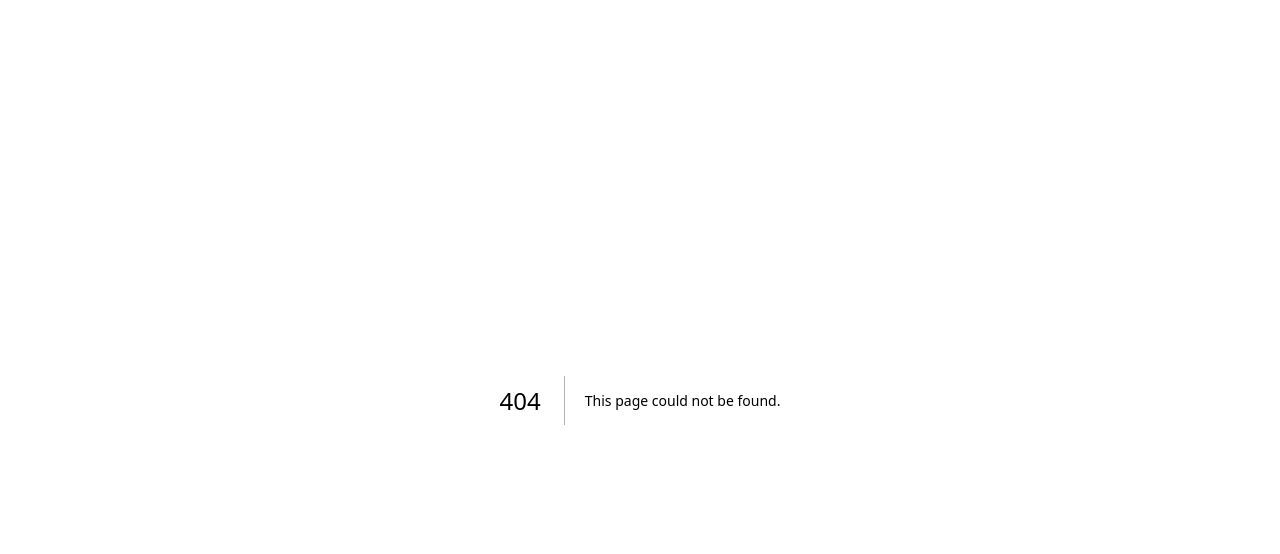
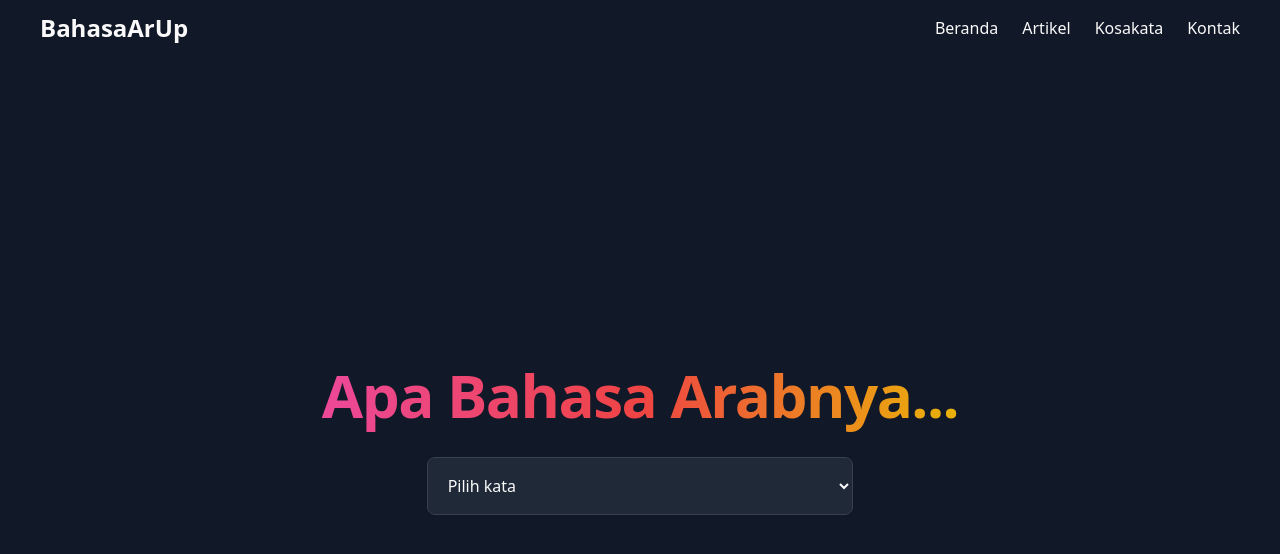
Before and after one commit to mirzavic4869/sandbox-nextjs, a Next.js app: page /kosakata in a window 1280 px wide. Before the commit this address had no page. Shown: the top 554 px of the page. Built offline with nearby package versions, Linux system fonts and the light colour scheme.

Commit message:
add home page

```diff
--- /dev/null
+++ b/src/app/components/header/page.tsx
@@ -0,0 +1,37 @@
+import Link from 'next/link';
+import React from 'react';
+
+export default function Header() {
+  const NavLink = [
+    {
+      menu: 'Beranda',
+      link: '/',
+    },
+    {
+      menu: 'Artikel',
+      link: '/artikel',
+    },
+    {
+      menu: 'Kosakata',
+      link: '/kosakata',
+    },
+    {
+      menu: 'Kontak',
+      link: '/kontak',
+    },
+  ];
+
+  return (
+    <nav className="flex justify-between items-center px-3 py-3 md:px-10 mx-auto max-w-7xl">
+      <h1 className="font-semibold text-xl sm:text-2xl">BahasaArUp</h1>
+      {/* Nav Desktop */}
+      <ul className="sm:flex gap-6 hidden">
+        {NavLink.map(({ menu, link }, index) => (
+          <li key={index}>
+            <Link href={link}>{menu}</Link>
+          </li>
+        ))}
+      </ul>
+    </nav>
+  );
+}
--- a/src/app/globals.css
+++ b/src/app/globals.css
@@ -6,3 +6,22 @@ body {
   background-color: #111827;
   color: #fafafa;
 }
+
+.animate-gradient {
+  background-size: 300%;
+  -webkit-animation: animatedgradient 6s ease infinite alternate;
+  -moz-animation: animatedgradient 6s ease infinite alternate;
+  animation: animatedgradient 6s ease infinite alternate;
+}
+
+@keyframes animatedgradient {
+  0% {
+    background-position: 0% 50%;
+  }
+  50% {
+    background-position: 100% 50%;
+  }
+  100% {
+    background-position: 0% 50%;
+  }
+}
--- /dev/null
+++ b/src/app/kosakata/page.tsx
@@ -0,0 +1,46 @@
+'use client';
+
+import { useState } from 'react';
+import { wordOptions } from '../lib/data';
+import Image from 'next/image';
+
+type WordOption = {
+  text: string;
+  value: string;
+  image: string;
+};
+
+export default function Home() {
+  const [selectedOption, setSelectedOption] = useState<WordOption | null>(null);
+
+  const onChange: React.ComponentProps<'select'>['onChange'] = (e) => {
+    const selectedValue = e.target.value;
+    const option = wordOptions.find((opt) => opt.value === selectedValue) || null;
+    setSelectedOption(option);
+  };
+
+  return (
+    <main className="mx-auto flex flex-col items-center h-screen justify-center">
+      <h1 className="block bg-clip-text text-transparent font-extrabold text-4xl sm:text-5xl lg:text-6xl tracking-tight text-center pb-8 bg-gradient-to-r from-pink-500 via-red-500 to-yellow-500">Apa Bahasa Arabnya...</h1>
+      <div className="pb-8 lg:w-1/3 w-2/3">
+        <select className="bg-gray-800 border w-full border-gray-700 p-4 shadow-sm  outline-none rounded-lg" onChange={onChange} value={selectedOption?.value || ''}>
+          <option value="" disabled>
+            Pilih kata
+          </option>
+          {wordOptions.map((option, index) => (
+            <option key={index} value={option.value}>
+              {option.text}
+            </option>
+          ))}
+        </select>
+      </div>
+      {/* Card */}
+      {selectedOption && (
+        <div className="bg-gray-800 overflow-hidden rounded-lg border border-gray-700 p-4 shadow-sm transition hover:shadow-primary cursor-default">
+          {selectedOption?.image ? <Image className="aspect-[4/3] rounded-lg object-cover object-center" src={selectedOption.image} width={200} height={200} alt="gambar" /> : ''}
+          <p className="text-center pt-6 pb-4 text-4xl font-bold">{selectedOption?.value}</p>
+        </div>
+      )}
+    </main>
+  );
+}
--- a/src/app/layout.tsx
+++ b/src/app/layout.tsx
@@ -1,6 +1,7 @@
 import type { Metadata } from 'next';
 import localFont from 'next/font/local';
 import './globals.css';
+import Header from './components/header/page';
 
 const geistSans = localFont({
   src: './fonts/GeistVF.woff',
@@ -25,7 +26,10 @@ export default function RootLayout({
 }>) {
   return (
     <html lang="en">
-      <body className={`${geistSans.variable} ${geistMono.variable} antialiased`}>{children}</body>
+      <body className={`${geistSans.variable} ${geistMono.variable} antialiased`}>
+        <Header />
+        {children}
+      </body>
     </html>
   );
 }
--- a/src/app/page.tsx
+++ b/src/app/page.tsx
@@ -1,46 +1,13 @@
-'use client';
-
-import { useState } from 'react';
-import { wordOptions } from './lib/data';
 import Image from 'next/image';
 
-type WordOption = {
-  text: string;
-  value: string;
-  image: string;
-};
-
 export default function Home() {
-  const [selectedOption, setSelectedOption] = useState<WordOption | null>(null);
-
-  const onChange: React.ComponentProps<'select'>['onChange'] = (e) => {
-    const selectedValue = e.target.value;
-    const option = wordOptions.find((opt) => opt.value === selectedValue) || null;
-    setSelectedOption(option);
-  };
-
   return (
-    <main className="mx-auto flex flex-col items-center h-screen justify-center">
-      <h1 className="block bg-clip-text text-transparent font-extrabold text-4xl sm:text-5xl lg:text-6xl tracking-tight text-center pb-8 bg-gradient-to-l from-green-200 via-green-300 to-blue-500">Apa Bahasa Arabnya...</h1>
-      <div className="pb-8 lg:w-1/3 w-2/3">
-        <select className="bg-gray-800 border w-full border-gray-700 p-4 shadow-sm  outline-none rounded-lg" onChange={onChange} value={selectedOption?.value || ''}>
-          <option value="" disabled>
-            Pilih kata
-          </option>
-          {wordOptions.map((option, index) => (
-            <option key={index} value={option.value}>
-              {option.text}
-            </option>
-          ))}
-        </select>
+    <main className="mx-auto flex flex-row items-center min-h-fit justify-center gap-20">
+      <div className="flex md:flex-col">
+        <h1 className="block bg-gradient-to-r from-green-300 via-blue-500 to-purple-600 bg-clip-text text-transparent font-extrabold text-4xl sm:text-5xl lg:text-6xl tracking-tight animate-gradient w-2/3">Akhirnya Bisa Bahasa Arab</h1>
+        <p className="mt-4 max-w-3xl w-2/3 sm:text-xl sm:leading-relaxed">Buat kamu yang belum pernah belajar bahasa arab dari dasar, bisa mulai disini.</p>
       </div>
-      {/* Card */}
-      {selectedOption && (
-        <div className="bg-gray-800 overflow-hidden rounded-lg border border-gray-700 p-4 shadow-sm transition hover:shadow-primary cursor-default">
-          {selectedOption?.image ? <Image className="aspect-[4/3] rounded-lg object-cover object-center" src={selectedOption.image} width={200} height={200} alt="gambar" /> : ''}
-          <p className="text-center pt-6 pb-4 text-4xl font-bold">{selectedOption?.value}</p>
-        </div>
-      )}
+      <Image className="aspect-[4/3] rounded-lg object-cover object-center" src="/home.jpg" width={200} height={200} alt="gambar" />
     </main>
   );
 }
--- a/tailwind.config.ts
+++ b/tailwind.config.ts
@@ -8,6 +8,19 @@ export default {
         background: 'var(--background)',
         foreground: 'var(--foreground)',
       },
+      keyframes: {
+        animatedgradient: {
+          '0%': { backgroundPosition: '0% 50%' },
+          '50%': { backgroundPosition: '100% 50%' },
+          '100%': { backgroundPosition: '0% 50%' },
+        },
+      },
+      backgroundSize: {
+        '300%': '300%',
+      },
+      animation: {
+        gradient: 'animatedgradient 6s ease infinite alternate',
+      },
     },
   },
   plugins: [],
```
